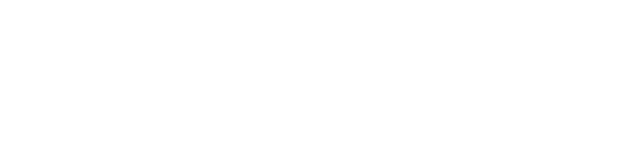
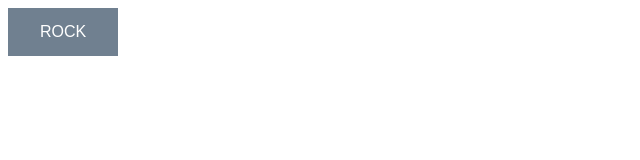
Before and after one commit to jstevens8185/OdinProject, a plain HTML site: page RockPaperScissors/index.html in a window 1280 px wide. Shown: the whole page, without its empty margins (0-640 px from the left). Drawn offline with Linux system fonts and the light colour scheme.

Commit message:
Add 'rock' button in gui

```diff
--- a/RockPaperScissors/index.html
+++ b/RockPaperScissors/index.html
@@ -4,8 +4,9 @@
     <meta charset="UTF-8">
     <meta http-equiv="X-UA-Compatible" content="IE=edge">
     <meta name="viewport" content="width=device-width, initial-scale=1.0">
-    <title>Console RockPaperScissors</title>
-    <script src="script.js"></script>
+    <title>RockPaperScissors</title>
+    <link rel="stylesheet" href="style.css">
+    <script src="script.js" defer></script>
 </head>
 <body>
 
--- a/RockPaperScissors/script.js
+++ b/RockPaperScissors/script.js
@@ -126,13 +126,13 @@ function compareChoices(playerChoice, compChoice){
 }
 
 function game(){
-    let message = 'error: no message assigned';
+    //let message = 'error: no message assigned';
     let compWins = 0;
     let playerWins = 0;
 
-    for(let i = 0; i < 5; i++){
+
         let compChoice = computerPlay();
-        let playerChoice = getPlayerInput();
+        //let playerChoice = getPlayerInput();
         let winner = compareChoices(playerChoice, compChoice);
         if(winner == 'Player' || winner == 'Computer'){
             if(winner == 'Player'){
@@ -153,5 +153,24 @@ function game(){
             Player: ${playerWins}   Computer: ${compWins}`;
         }
         console.log(message);
-    }
 }
+
+///////////////////////////////////////////////
+//      Main
+//  Here's where the program starts.
+//  It should display three buttons.
+//  One for rock, one for paper,
+//      and one for scissors.
+//  Upon clicking a button, the game should select
+//  its own choice, compare, then update the score.
+//////////////////////////////////////////////////
+
+    const rockBtn = document.createElement('button');
+    rockBtn.innerHTML = 'Rock';
+    rockBtn.type = 'submit';
+    rockBtn.name = 'rockButton';
+    rockBtn.className = 'choiceButton';
+    rockBtn.addEventListener('click', ()=>{
+        alert('You clicked rock')
+    });
+    document.body.appendChild(rockBtn);
--- /dev/null
+++ b/RockPaperScissors/style.css
@@ -0,0 +1,12 @@
+.choiceButton{
+    text-transform: uppercase;
+    background-color: slategray;
+    color: white;
+    padding: 15px 32px;
+    font-size: 16px;
+    border: none;
+}
+
+.choiceButton:hover{
+    background-color: #48525c;
+}
```
